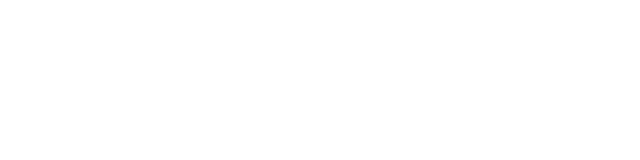
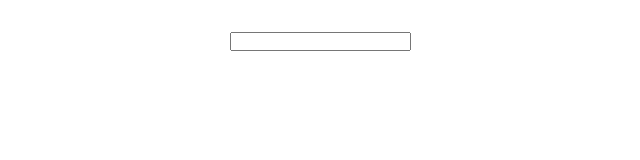
Before and after one commit to abuzarraziqgithub/The-Odin-Project-React, a React (Vite) app in the folder The-Odin-React/: page / in a window 1280 px wide. Shown: the top 160 px of the page, without its empty margins (320-960 px from the left). Built offline with nearby package versions, Linux system fonts and the light colour scheme.

Commit message:
ControlledComponents-added

```diff
--- /dev/null
+++ b/The-Odin-React/src/States/ControlledComponents.jsx
@@ -0,0 +1,23 @@
+import React, { useState } from "react";
+
+//* Therr are native HTML elements that maintain their own internal state like <input>
+//* It updates its own value on every keystroke.
+//* For many usecases, we would like to control the value of the input element. i.e, set's its value ourself.
+//* This is where controlled components come in.
+function ControlledComponents() {
+  const [value, setValue] = useState("");
+  return (
+    <input
+      type="text"
+      value={value}
+      onChange={(event) => setValue(event.target.value)}
+      /* event = { type: "click", target: {value: "current state"}}
+       */
+    />
+  );
+}
+//* Instead of letting the input maintain it's own state, we define our own state using the useState hook.
+//* We then set the value prop to the state variable and update the state variable on every change
+
+//* The pattern is extremely useful whenever we need user input, i.e, typing in a textbox, toggling a checkbox etc.
+export default ControlledComponents;
--- a/The-Odin-React/src/main.jsx
+++ b/The-Odin-React/src/main.jsx
@@ -6,6 +6,7 @@ import Color from "./colors-Comps/Color.jsx";
 import State from "./States/State.jsx";
 import StateAnalysis from "./States/StateAnalysis.jsx";
 import InfiniteLoopState from "./States/InfiniteLoopState.jsx";
+import ControlledComponents from "./States/ControlledComponents.jsx";
 
 ReactDOM.createRoot(document.getElementById("root")).render(
   <React.StrictMode>
@@ -14,5 +15,6 @@ ReactDOM.createRoot(document.getElementById("root")).render(
     {/* <State /> */}
     {/* <StateAnalysis /> */}
     {/* <InfiniteLoopState /> */}
+    <ControlledComponents />
   </React.StrictMode>
 );
```
